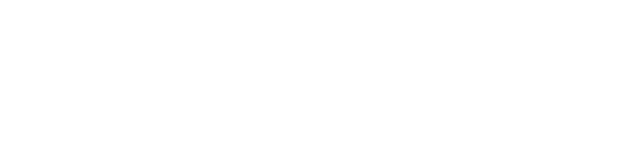
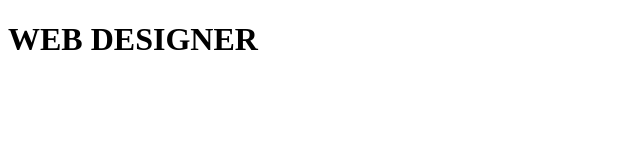
Before and after one commit to JosueGS/mi-primera-practica, a plain HTML site: page index.html in a window 1280 px wide. Shown: the whole page, without its empty margins (0-640 px from the left). Drawn offline with Linux system fonts and the light colour scheme.

Commit message:
se coloco el titulo

```diff
--- a/index.html
+++ b/index.html
@@ -3,11 +3,13 @@
 <head>
     <meta charset="UTF-8">
     <meta name="viewport" content="width=device-width, initial-scale=1.0">
-    <meta http-equiv="X-UA-Compatible" content="ie=edge">
+
     <title>Document</title>
 </head>
 <body>
 
-
+    <div>
+        <h1>WEB DESIGNER</h1>
+    </div>
 </body>
 </html>
```
